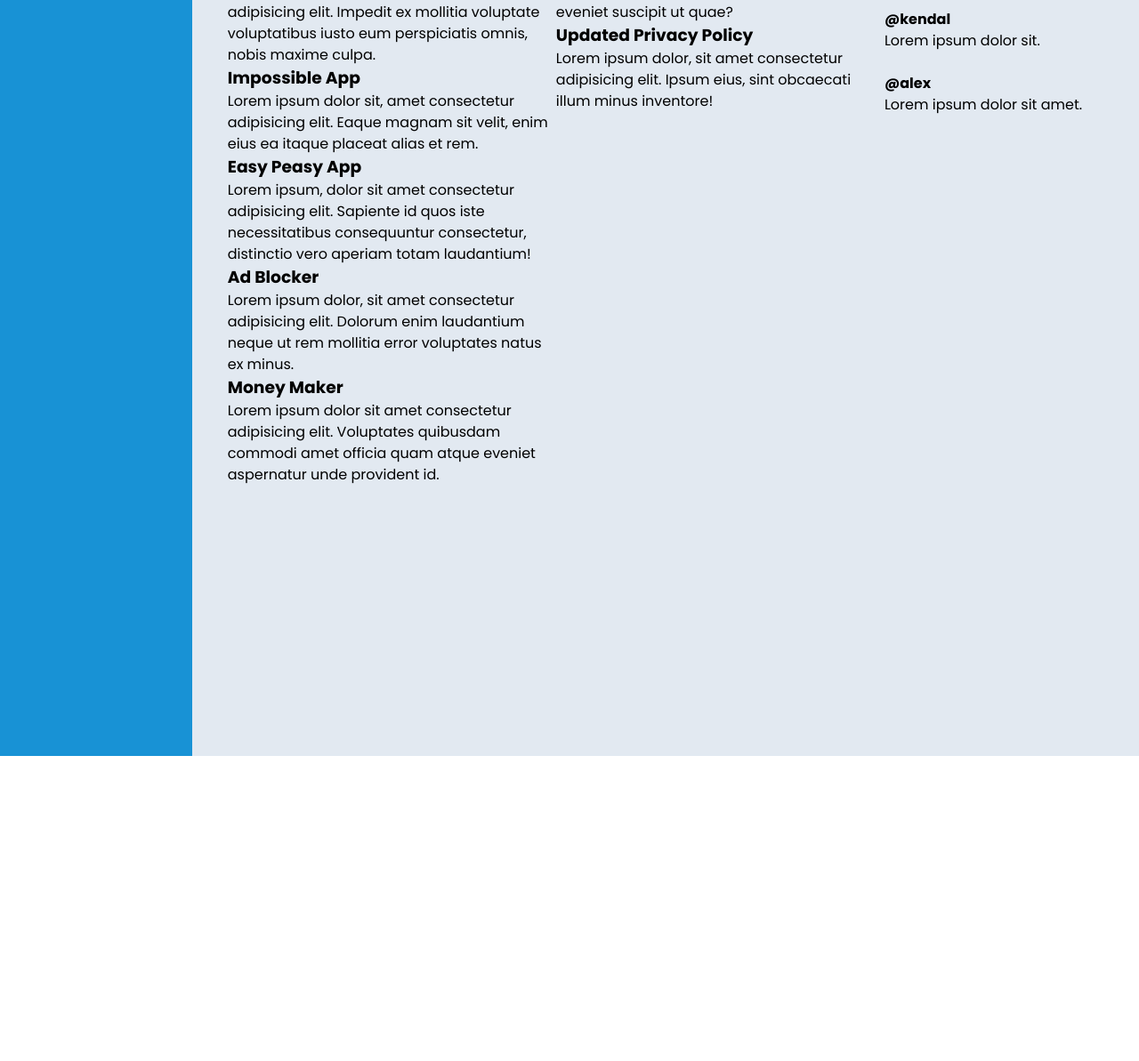
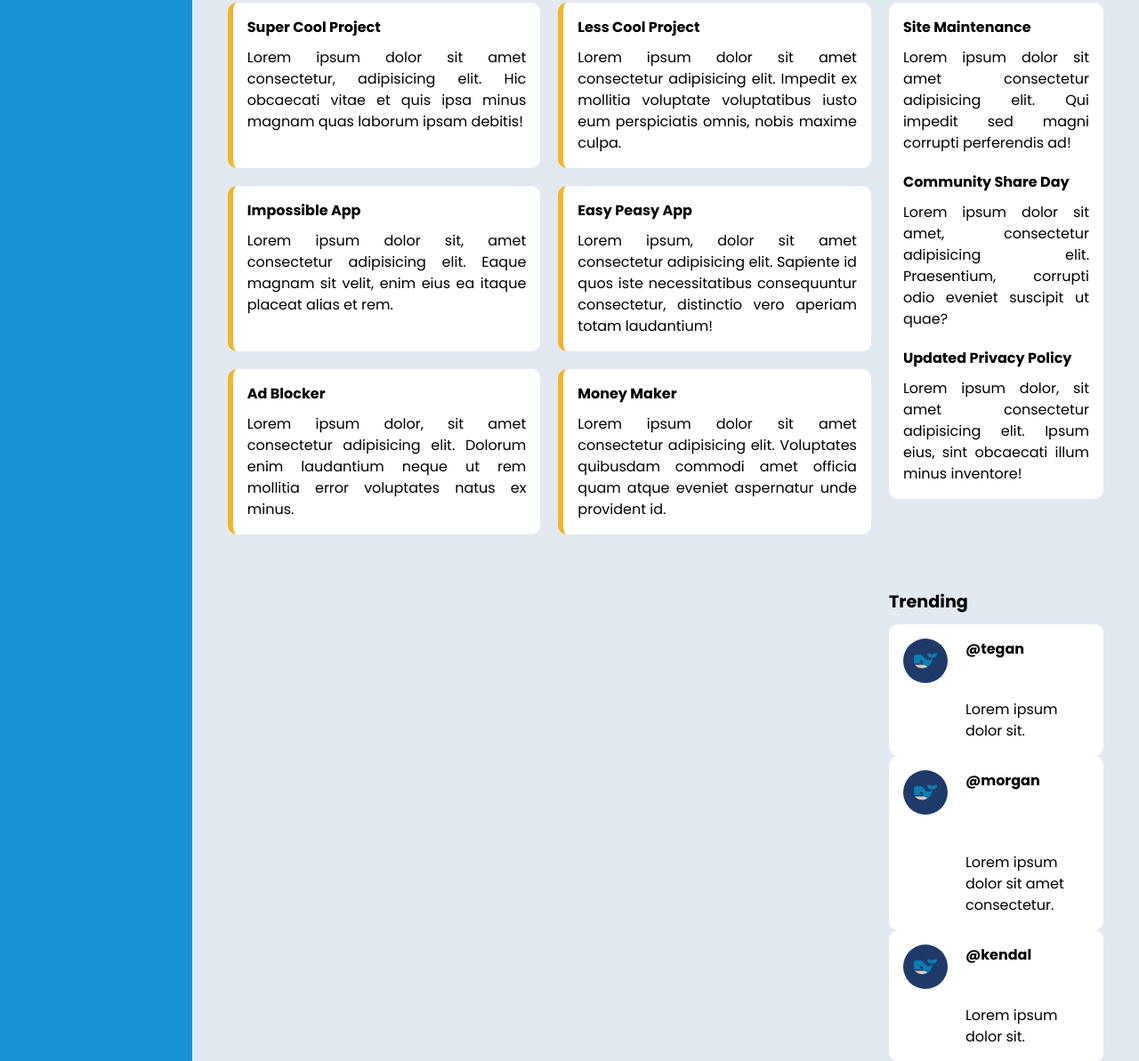
Before and after one commit to mikel39/Admin-Dashboard, a plain HTML site: page index.html in a window 1280 px wide. Shown: the part 410-1603 px from the top of the page at 89% size. Before the commit the page ends 1260 px from the top, so only its background shows below. Drawn offline with Linux system fonts and the light colour scheme.

Commit message:
finished basic styling

```diff
--- a/index.html
+++ b/index.html
@@ -154,24 +154,24 @@
         </div>
       </div>
       <div>
-        <h3>Trending</h3>
+        <h2>Trending</h2>
         <div>
-          <img src="" alt="" />
+          <img src="./assets/icons/whale-9619752_640.png" alt="" />
           <h4>@tegan</h4>
           <p>Lorem ipsum dolor sit.</p>
         </div>
         <div>
-          <img src="" alt="" />
+          <img src="./assets/icons/whale-9619752_640.png" alt="" />
           <h4>@morgan</h4>
           <p>Lorem ipsum dolor sit amet consectetur.</p>
         </div>
         <div>
-          <img src="" alt="" />
+          <img src="./assets/icons/whale-9619752_640.png" alt="" />
           <h4>@kendal</h4>
           <p>Lorem ipsum dolor sit.</p>
         </div>
         <div>
-          <img src="" alt="" />
+          <img src="./assets/icons/whale-9619752_640.png" alt="" />
           <h4>@alex</h4>
           <p>Lorem ipsum dolor sit amet.</p>
         </div>
--- a/style.css
+++ b/style.css
@@ -129,5 +129,66 @@ main {
   background-color: #e2e9f1;
   padding-top: 20px;
   display: grid;
-  grid-template-columns: 3fr 3fr 2fr;
+  grid-template-columns: 3fr 1fr;
+  grid-template-rows: repeat(3, 1fr);
+  gap: 20px;
 }
+main > div:first-child > div {
+  grid-column: 1 / 2;
+  grid-row: 1 / 3;
+  display: grid;
+  grid-template: repeat(3, 1fr) / repeat(2, 1fr);
+  gap: 20px;
+}
+main h2 {
+  margin-bottom: 10px;
+  font-size: 1.2rem;
+}
+main h3 {
+  font-size: 1rem;
+}
+main > div:first-child > div > div {
+  background-color: white;
+  padding: 16px;
+  border-radius: 10px;
+  border-left: 6px solid #f1b529;
+}
+main > div:first-child > div > div p {
+  text-align: justify;
+}
+main > div p {
+  margin-top: 10px;
+}
+main > div:nth-child(2) {
+  text-align: justify;
+}
+main > div:nth-child(2) > div {
+  background-color: white;
+  padding: 16px;
+  border-radius: 10px;
+}
+main > div:nth-child(2) > div > h3:not(:first-child) {
+  margin-top: 20px;
+}
+main > div:last-child {
+  grid-column: 2 / 3;
+}
+main > div:last-child > div {
+  background-color: white;
+  padding: 16px;
+  border-radius: 10px;
+  display: grid;
+  grid-template-rows: 1fr 1fr;
+  column-gap: 20px;
+}
+main > div:last-child > div img {
+  height: 50px;
+  grid-row: 1 / 3;
+  border-radius: 50%;
+}
+main > div:last-child > div p {
+  grid-row: 2 /3;
+}
+main > div:last-child > div h4 {
+  grid-row: 1 / 2;
+}
```
